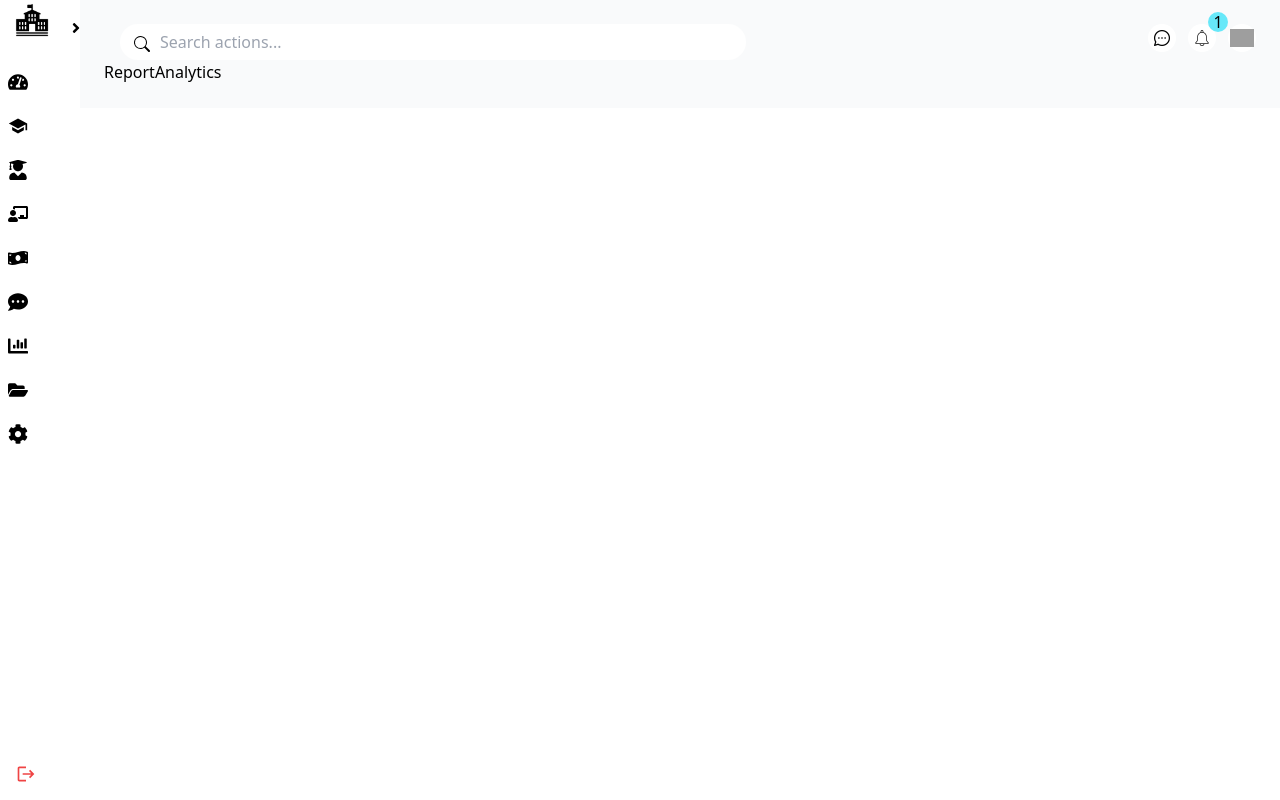
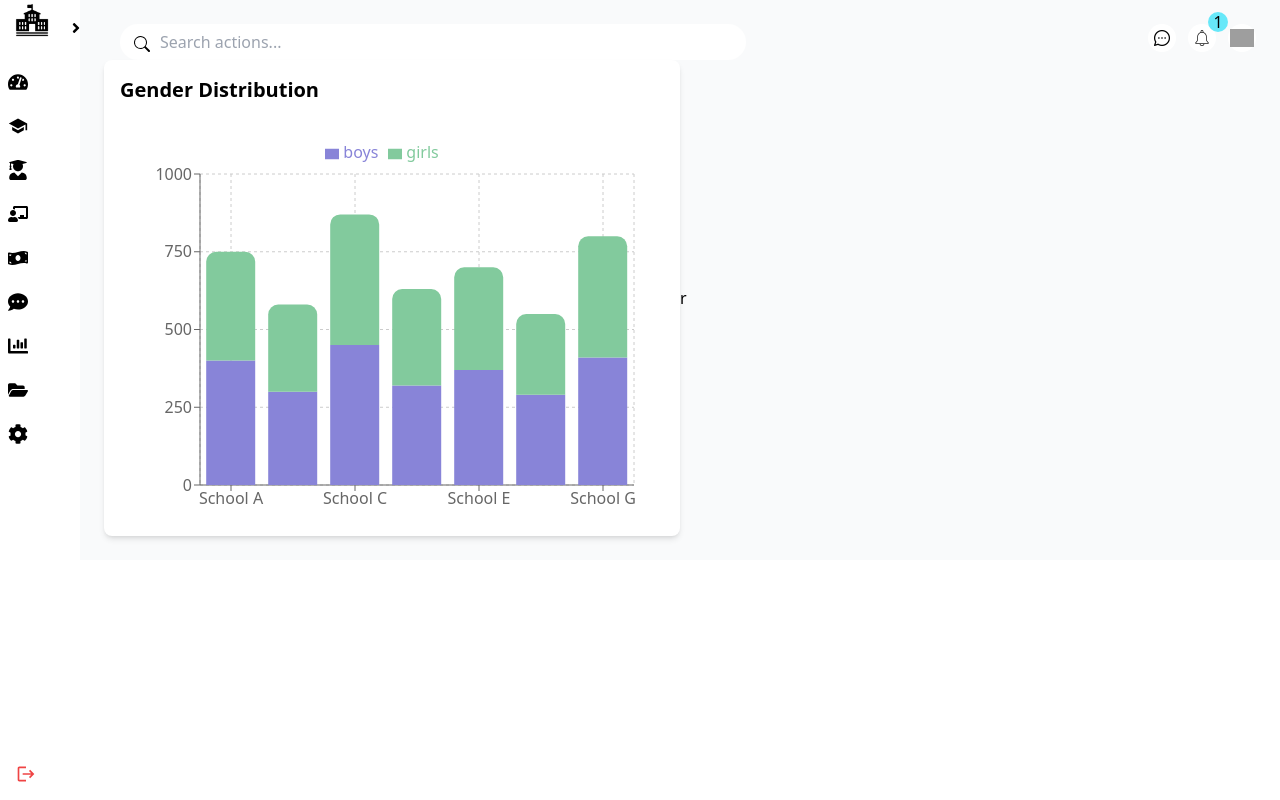
Before and after one commit to Theeicon45/Educonnect, a React (Vite) app: page /ReportAnalytics in a window 1280 px wide. Both pictures are taken after a click on the button 204 px from the left and 28 px from the top of the page. Built offline with nearby package versions, Linux system fonts and the light colour scheme; grey boxes are pictures that could not be loaded; a web font is replaced by a local one.

Commit message:
reports start

```diff
--- a/src/AdminPages/ReportAnalytics.jsx
+++ b/src/AdminPages/ReportAnalytics.jsx
@@ -1,9 +1,22 @@
+import StudentDistribution from "../Components/studentdistribution"
 
 
 const ReportAnalytics = () => {
   return (
     <div>
-      ReportAnalytics
+      <div className="flex items-center ">
+        {/* Left */}
+        <div className="w-1/2">
+          <StudentDistribution/>
+        </div>
+        {/* Right */}
+        <div className="w-1/2">
+        r
+        </div>
+      </div>
+
+
+
     </div>
   )
 }
--- /dev/null
+++ b/src/Components/studentdistribution.jsx
@@ -0,0 +1,97 @@
+import {
+  BarChart,
+  Bar,
+  XAxis,
+  YAxis,
+  CartesianGrid,
+  Tooltip,
+  Legend,
+  ResponsiveContainer,
+} from "recharts";
+
+const data = [
+  {
+    name: "School A",
+    boys: 400,
+    girls: 350,
+  },
+  {
+    name: "School B",
+    boys: 300,
+    girls: 280,
+  },
+  {
+    name: "School C",
+    boys: 450,
+    girls: 420,
+  },
+  {
+    name: "School D",
+    boys: 320,
+    girls: 310,
+  },
+  {
+    name: "School E",
+    boys: 370,
+    girls: 330,
+  },
+  {
+    name: "School F",
+    boys: 290,
+    girls: 260,
+  },
+  {
+    name: "School G",
+    boys: 410,
+    girls: 390,
+  },
+];
+
+const StudentDistribution = () => {
+  return (
+    <div className="bg-white p-4 rounded-lg shadow-md w-full">
+        <div className="flex items-center justify-between mb-4">
+        <h1 className="text-xl font-semibold">Gender Distribution</h1>
+        {/* You can optionally include a dynamic icon here */}
+      </div>
+        <div style={{ width: "100%", height: 400 }}>
+      <ResponsiveContainer>
+        <BarChart
+          data={data}
+          margin={{
+            top: 20,
+            right: 30,
+            left: 20,
+            bottom: 5,
+          }}
+        >
+          <CartesianGrid strokeDasharray="3 3" />
+          <XAxis dataKey="name" />
+          <YAxis />
+          <Tooltip
+            contentStyle={{
+              backgroundColor: "#f9f9f9",
+              borderRadius: "10px",
+              border: "1px solid #ddd",
+            }}
+          />
+          <Legend
+            align={"center"}
+            verticalAlign="top"
+            wrapperStyle={{ paddingBottom: "10px" }}
+          />
+          <Bar dataKey="boys" stackId="a" fill="#8884d8" />
+          <Bar
+            dataKey="girls"
+            stackId="a"
+            fill="#82ca9d"
+            radius={[10, 10, 0, 0]}
+          />
+        </BarChart>
+      </ResponsiveContainer>
+    </div>
+    </div>
+  );
+};
+
+export default StudentDistribution;
```
Also changed, not shown: 1 other file (tests, documents, lock files or other folders).
